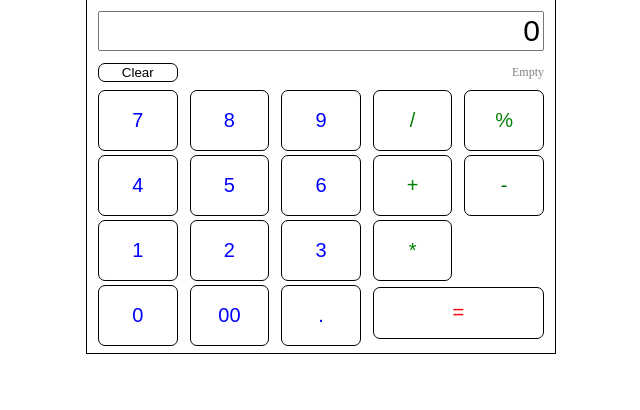
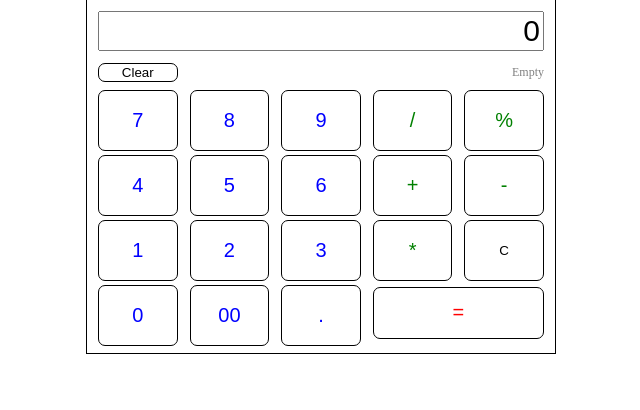
Before and after one commit to AcidAcid/Upp, a Flask app: page / in a window 1280 px wide. Shown: the part 151-561 px from the top of the page, without its empty margins (304-944 px from the left). Run offline with Flask 2, Linux system fonts and the light colour scheme.

Commit message:
feat: add button that delete one char

```diff
--- a/templates/index.html
+++ b/templates/index.html
@@ -40,6 +40,7 @@
                         <td class="NaO"><button class="number"><span>2</span></button></td>
                         <td class="NaO"><button class="number"><span>3</span></button></td>
                         <td class="NaO"><button class="operation">*</button></td>
+                        <td class="NaO"><button id="delChar">C</button></td>
                     </tr>
                     <tr>
                         <td class="NaO"><button class="number"><span>0</span></button></td>
```
